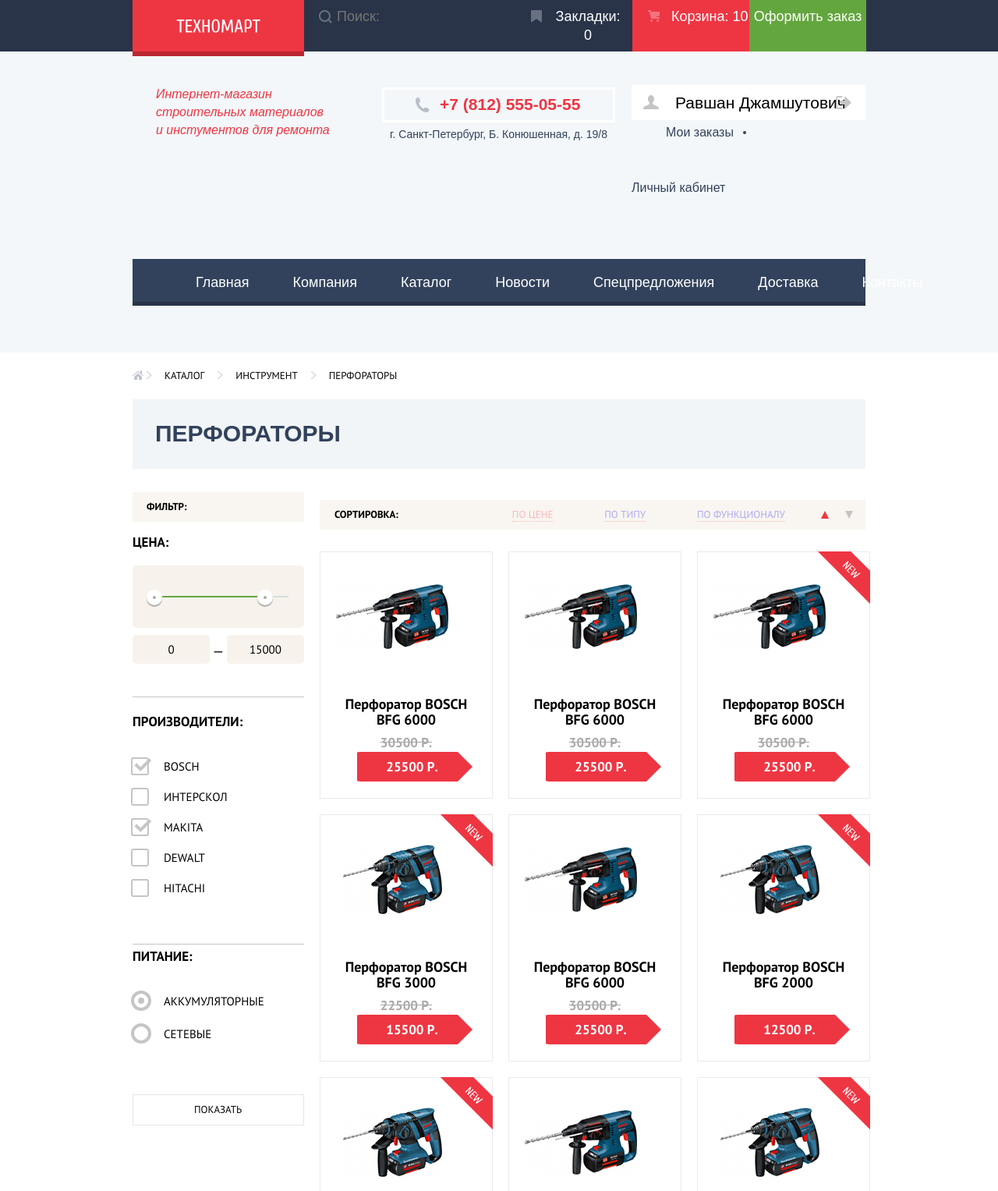
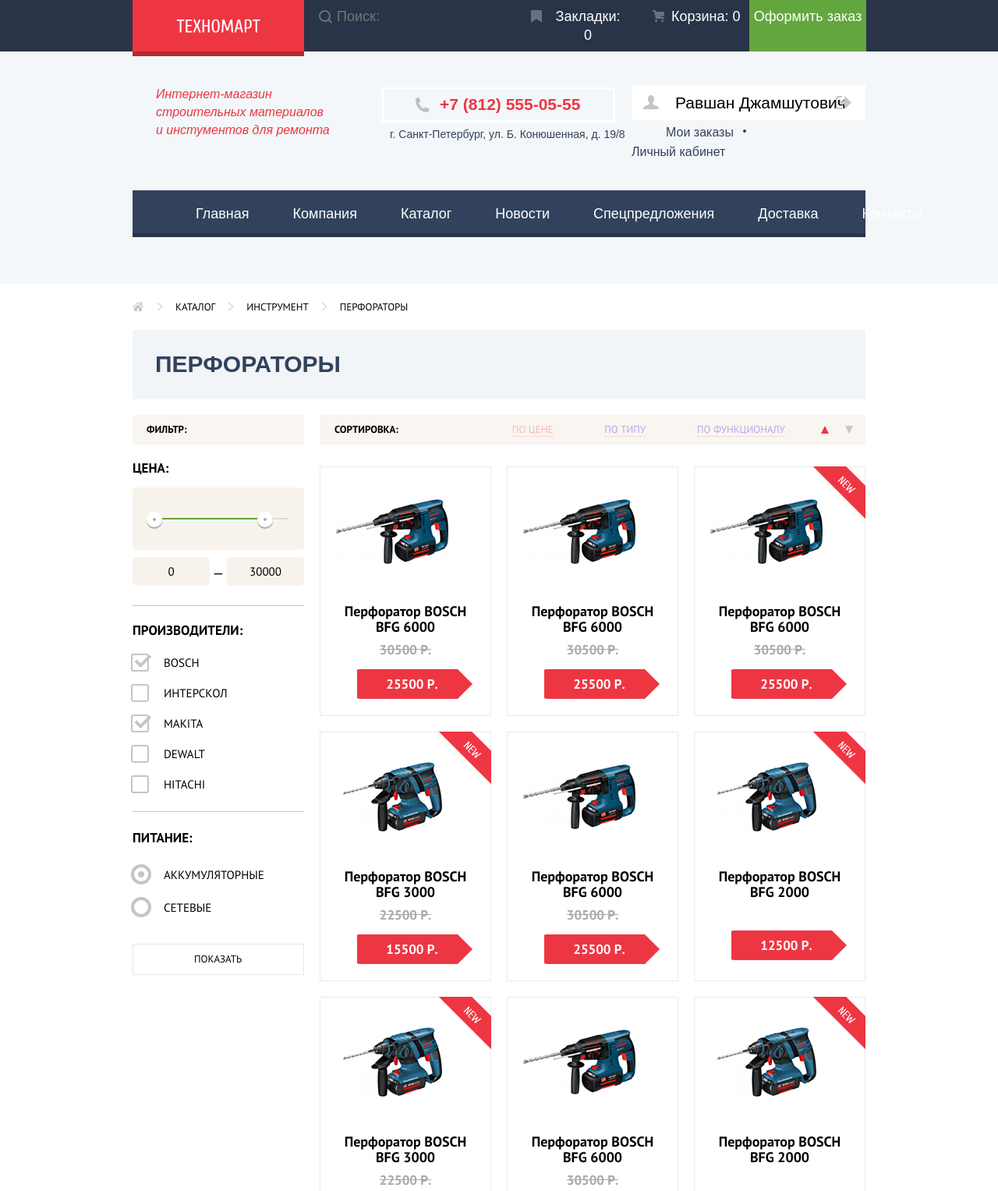
Before and after one commit to valeriyaadikovna/1649153-technomart-30, a plain HTML site: page catalog.html in a window 1280 px wide. Shown: the top 1527 px of the page at 78% size. Drawn offline with Linux system fonts and the light colour scheme; files whose address does not match are found by name; a web font is replaced by a local one.

Commit message:
Выставление отступов согласно PerfectPixel на странице каталога

```diff
--- a/catalog.html
+++ b/catalog.html
@@ -25,17 +25,15 @@
           <label class="search" for="search"></label>
         </form>
         <a class="bookmark" href="blank.html">Закладки: 0</a>
-        <a class="catalog-basket" href="blank.html">Корзина: 10</a>
+        <a class="basket" href="blank.html">Корзина: 0</a>
         <a class="order" href="blank.html">Оформить заказ</a>
       </div>
     </div>
     <section class="user-navigation">
-      <div class="tagline">
-        Интернет-магазин</br> строительных материалов</br> и инстументов для ремонта
-      </div>
+      <div class="tagline">Интернет-магазин</br> строительных материалов</br> и инстументов для ремонта</div>
       <div class="contact">
         <a class="contact-phone" href="tel:+78125550555">+7 (812) 555-05-55</a></br>
-        <p class="adress">г. Санкт-Петербург, Б. Конюшенная, д. 19/8</p>
+        <p class="adress">г. Санкт-Петербург, ул. Б. Конюшенная, д. 19/8</p>
       </div>
       <div class="profile">
         <a class="accaunt" href="blank.html">Равшан Джамшутович</a>
@@ -45,7 +43,7 @@
     </section>
     <nav class="main-navigation-wrapper">
       <ul class="site-navigation">
-        <li><a href="index.html">Главная</a></li>
+        <li><a>Главная</a></li>
         <li><a href="blank.html">Компания</a></li>
         <li><a href="catalog.html">Каталог</a></li>
         <li><a href="blank.html">Новости</a></li>
@@ -68,8 +66,8 @@
         <section class="filters">
           <h2 class="filter-caption">Фильтр:</h2>
           <form class="filter" method="get" action="https://echo.htmlacademy.ru">
-            <fieldset class="filter-item">
-              <legend>Цена:</legend>
+            <fieldset>
+              <legend class="legend-coast">Цена:</legend>
               <div class="range-filter">
                 <div class="range-controls">
                   <div class="scale">
@@ -85,7 +83,7 @@
                   </label>
                   <span>—</span>
                   <label class="max-price">
-                    <input type="text" name="max-price" value="15000">
+                    <input type="text" name="max-price" value="30000">
                   </label>
                 </div>
               </div>
@@ -123,7 +121,7 @@
             </div>
             <fieldset>
               <legend>Питание:</legend>
-              <ul>
+              <ul class="power">
                 <li class="filter-option filter-radio">
                   <input class="filter-input-radio filter-input visually-hidden" type="radio" name="power"
                     value="battery" id="filter-battery" checked>
@@ -298,7 +296,7 @@
         <a href="index.html" class="logo footer-logo">
           <img src="img/icon/logo-footer.svg" width="138" height="23" alt="Логотип интернет-магазина Техномарт">
         </a>
-        <p>г. Санкт-Петербург, Б. Конюшенная, д. 19/8</br>+7 (812) 666-02-66</p>
+        <p>г. Санкт-Петербург, ул. Б. Конюшенная, д. 19/8</br>+7 (812) 666-02-66</p>
       </section>
       <section class="footer-navigation">
         <nav class="footer-site-navigation">
--- a/css/style.css
+++ b/css/style.css
@@ -459,16 +459,16 @@
 }
 
 .orders{
-  padding: 7px 32px 46px 44px;
+  padding: 7px 32px 0 44px;
 }
 .personal-area{
-  padding: 7px 45px 42px 0;
+  padding: 7px 45px 0 0;
 }
 
 .orders::after {
   position: absolute;
   content: "";
-  top: 20%;
+  top: 50%;
   left: 88%;
   width: 4px;
   height: 4px;
@@ -559,6 +559,7 @@
   padding: 10px 79px 10px 78px;
   font-family: PT Sans;
   font-size: 13px;
+  margin-top: 14.5px;
 }
 
 .features-button{
@@ -1357,7 +1358,7 @@
 .breadcrumbs {
   padding: 0;
   margin: 0;
-  margin: 21px 41px;
+  margin: 21px 40px 20px 55px;
   list-style: none;
   display: flex;
   justify-content: flex-start;
@@ -1415,6 +1416,7 @@
 .page-catalog .page-title {
   display: flex;
   justify-content: stretch;
+  margin: 0;
   margin-top: 20px;
   padding: 29px 0 30px 29px;
   align-items:center;
@@ -1444,7 +1446,6 @@
 .catalog-item{
   position: relative;
   font-family: PT Sans;
-  width: 220px;
   min-height: 285px;
   align-items:center;
   border: 1px solid var(--border-popgoods);
@@ -1467,6 +1468,7 @@
   line-height: 20px;
   font-weight: bold;
   margin-bottom: 7px;
+  margin-top: 8px;
 }
 
 .catalog-item del {
@@ -1475,7 +1477,6 @@
   background-color: var(--basic-white);
   color: var(--basic-neutral);
   font-weight: bold;
-  margin-bottom: 13px;
 }
 
 .price {
@@ -1485,9 +1486,10 @@
   color: var(--basic-white);
   font-weight: bold;
   margin-bottom: 21px;
+  margin-top: 13px;
 }
 .no-sale{
-  margin-top: 31px;
+  margin-top: 39px;
 }
 
 .catalog-item:hover{
@@ -1510,7 +1512,8 @@
 
 .catalog-info p{
   font-family: PT Sans;
-  margin-top: 25px;
+  margin: 0;
+  padding-top: 25px;
 }
 
 /* Pagination */
@@ -1575,14 +1578,9 @@
   font-family: PT Sans;
 }
 
-.filter-item{
-  margin: 0;
-  padding: 0;
-  border: none;
-}
-
 .range-filter {
   width: 220px;
+  margin-top: 10px;
 }
 .filter-item legend {
   font-size: 17px;
@@ -1665,12 +1663,7 @@
 .filter fieldset {
   padding: 0;
   margin: 0;
-  margin-bottom: 46px;
   border: none;
-}
-
-.filter fieldset:first-child {
-  margin-bottom: 42px;
 }
 
 .filter-option label {
@@ -1681,7 +1674,7 @@
 }
 
 .filter legend {
-  margin-bottom: 15px;
+  margin: 0;
   font-size: 17px;
   line-height: 30px;
   text-transform: uppercase;
@@ -1696,14 +1689,27 @@
 
 .manufactor-filter{
   padding-top: 16px;
+  padding-bottom: 5px;
   border-top: 1px solid var(--basic-extra-light);
   border-bottom: 1px solid var(--basic-extra-light);
+  margin-top: 25px;
+  margin-bottom: 18px;
+}
+
+.checkbox-filter{
+  margin: 0;
+  margin-top: 17.5px;
+  padding-right: 8px;
 }
 
 .checkbox-filter li{
   margin-bottom: 20px;
 }
 
+.power {
+  margin: 0;
+  margin-top: 23px;
+}
 .filter-radio{
   margin-bottom: 22.5px;
 }
@@ -1712,7 +1718,6 @@
   align-items: center;
   justify-content: space-between;
   padding: 10px 0 10px 18px;
-
   background-color: var(--popular-goods-background);
   text-transform: uppercase;
   font-size: 13px;
@@ -1852,6 +1857,9 @@
   font-size: 13px;
   line-height: 18px;
   text-transform: uppercase;
+  margin: 0;
+  margin-top: 20px;
+  margin-bottom: 15px;;
 }
 
 .filter-input-checkbox:hover + label,
```
